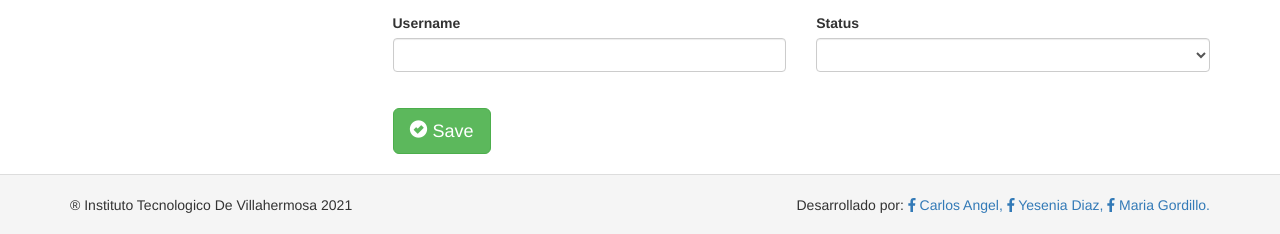
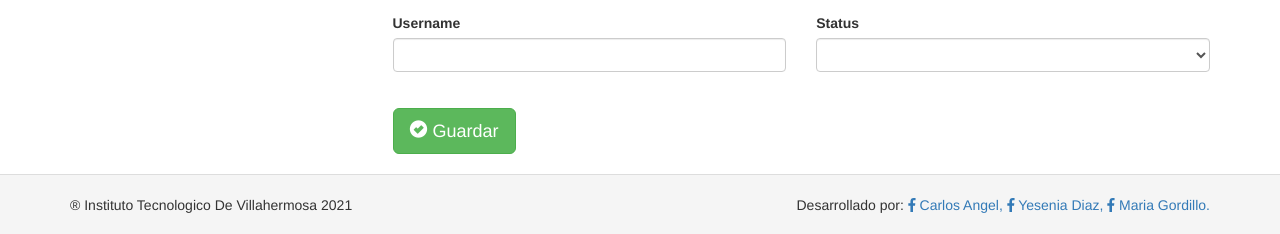
Before and after one commit to DarkCobra7423/RegCivilAtasta, a Yii app: template views/profile/newprofile.php in a window 1280 px wide. Shown: the part 684-918 px from the top of the page. Run offline with PHP 8.4 and a stand-in for Yii, Linux system fonts and the light colour scheme; the template is opened without the code that fills it, so the values that code supplies are empty; form fields are guessed from the names that the template uses; some libraries are stand-ins or nearby versions.

Commit message:
Update newprofile.php

```diff
--- a/views/profile/newprofile.php
+++ b/views/profile/newprofile.php
@@ -166,7 +166,7 @@ $administrativeunit = ArrayHelper::map(Administrativeunit::find()->all(), 'idadm
                     <div class="form-group">
                         <div class="col-xs-12">
                             <br>
-                            <?= Html::submitButton('<i class="glyphicon glyphicon-ok-sign"></i> Save', ['class' => 'btn btn-lg btn-success']) ?>
+                            <?= Html::submitButton('<i class="glyphicon glyphicon-ok-sign"></i> Guardar', ['class' => 'btn btn-lg btn-success']) ?>
                         </div>
                     </div>
                     <?php ActiveForm::end(); ?>
```
